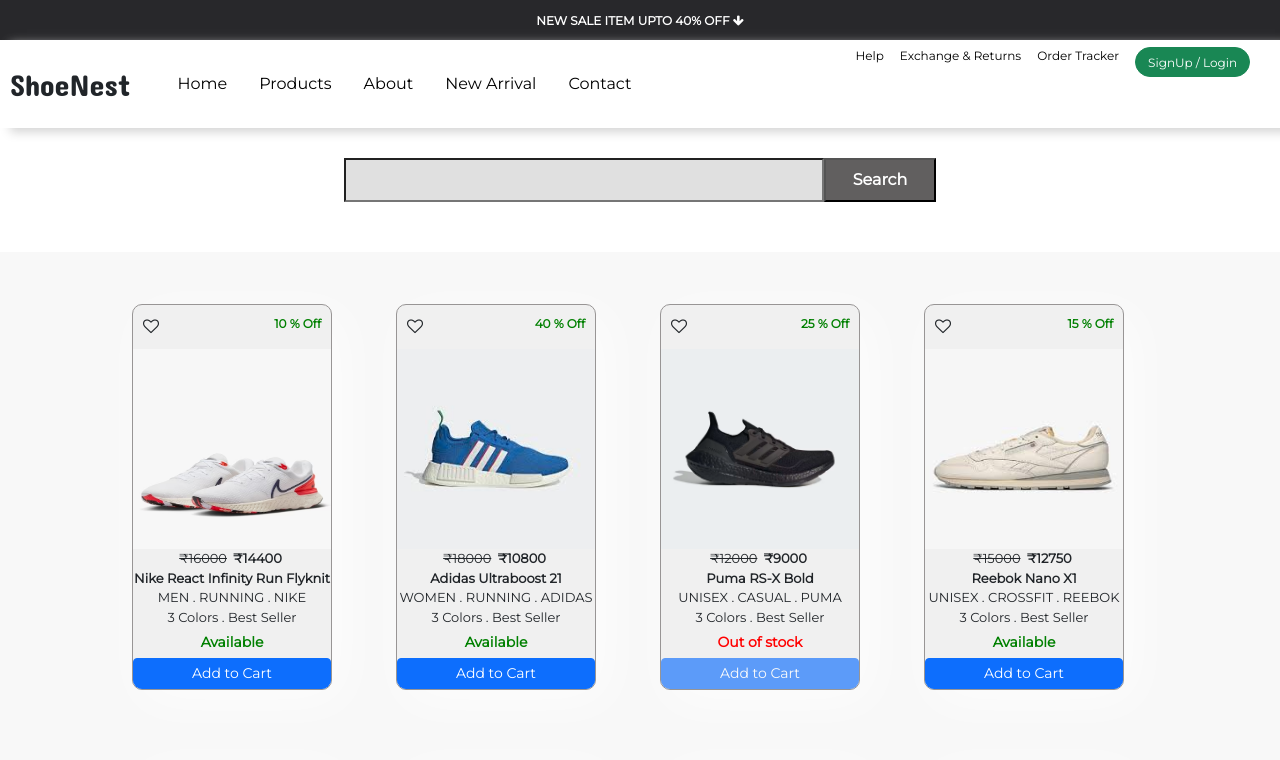
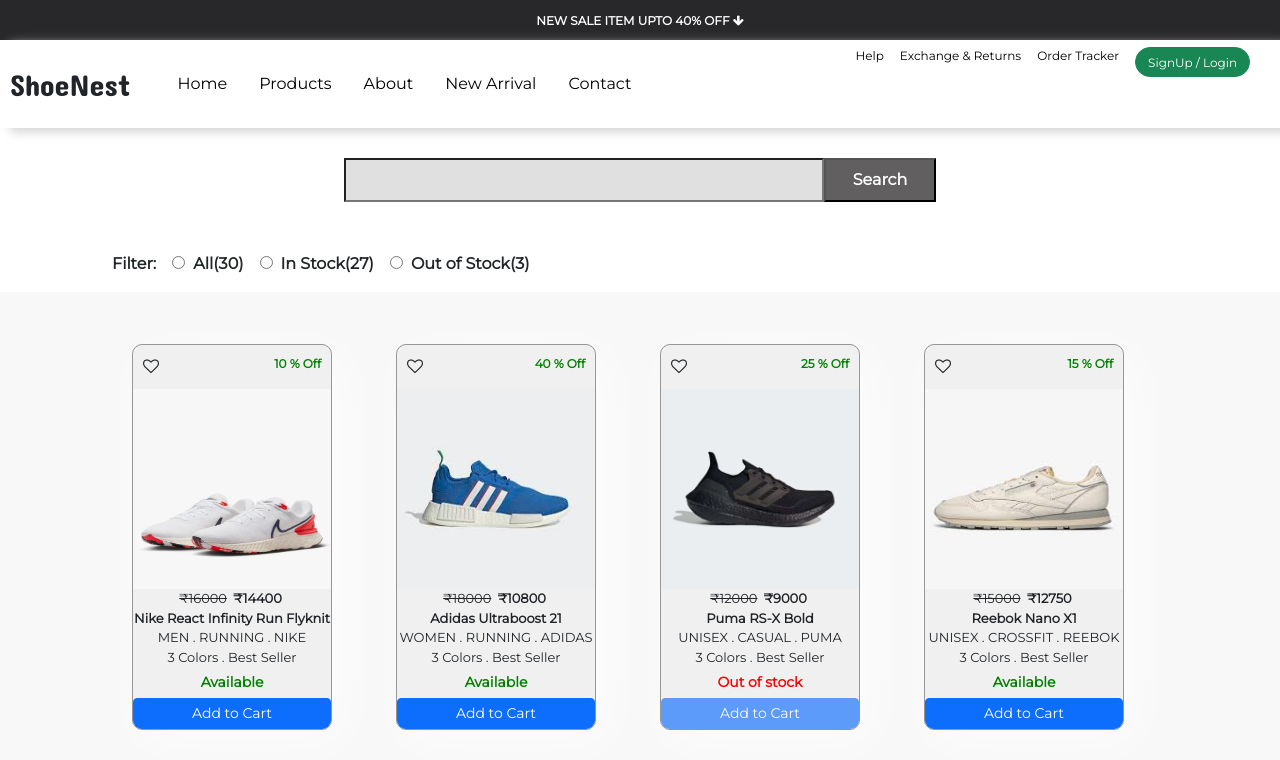
Before and after one commit to Arikaran-13/my-first-app-master, an Angular app: page / in a window 1280 px wide. Shown: the top 760 px of the page. Built offline with nearby package versions, Linux system fonts and the light colour scheme.

Commit message:
Created filter component and did custom property binding by using @Input() decorator

```diff
--- a/src/app/app.module.ts
+++ b/src/app/app.module.ts
@@ -11,6 +11,7 @@
 import { ProductListComponent } from './container/product-list/product-list.component';
 import { HeartComponent } from './container/product-list/heart/heart.component';
 import { ProductComponent } from './container/product-list/product/product.component';
+import { FilterComponent } from './container/product-list/filter/filter.component';
 
 
 @NgModule({
@@ -24,7 +25,8 @@
     SearchComponent,
     ProductListComponent,
     HeartComponent,
-    ProductComponent
+    ProductComponent,
+    FilterComponent
   ],
   imports: [
     BrowserModule
--- /dev/null
+++ b/src/app/container/product-list/filter/filter.component.css
@@ -0,0 +1,10 @@
+.filter-btns{
+    display: flex;
+    gap: 1rem;
+    font-weight:bold;
+    margin-left: 7rem;
+}
+
+label{
+    margin-left: 0.5rem;
+}
--- /dev/null
+++ b/src/app/container/product-list/filter/filter.component.html
@@ -0,0 +1,15 @@
+<form class="filter-btns">
+    <p>Filter: </p>
+    <div class="all-radio-btn">
+        <input type="radio" class="radio" value="allProduct" name="filterproduct">
+        <label>{{"All("+allProduct+")"}}</label>
+    </div>
+    <div class="in-stock-btn">
+        <input type="radio" class="radio" value="true" name="filterproduct">
+        <label>{{"In Stock("+inStockProduct+")"}}</label>
+    </div>
+    <div class="out-of-stock-btn">
+        <input type="radio" class="radio" value="false" name="filterproduct">
+        <label>{{"Out of Stock("+outOfStockProduct+")"}}</label>
+    </div>
+</form>
--- /dev/null
+++ b/src/app/container/product-list/filter/filter.component.ts
@@ -0,0 +1,16 @@
+import { Component, Input } from "@angular/core";
+
+
+@Component({
+    selector: "app-filter",
+    templateUrl: "./filter.component.html",
+    styleUrls: ["./filter.component.css"]
+})
+export class FilterComponent{
+    @Input()
+    allProduct:number=0;
+    @Input()
+    inStockProduct:number=0;
+    @Input()
+    outOfStockProduct:number=0;
+}
--- a/src/app/container/product-list/product-list.component.html
+++ b/src/app/container/product-list/product-list.component.html
@@ -1,3 +1,4 @@
+<app-filter [allProduct]="allProduct" [inStockProduct]="inStockProduct" [outOfStockProduct]="outOfStockProduct"></app-filter>
 <div class="products_container">
    <app-product *ngFor="let product of products" [product]  = "product"></app-product>
 </div>
--- a/src/app/container/product-list/product-list.component.ts
+++ b/src/app/container/product-list/product-list.component.ts
@@ -465,4 +465,8 @@
             slug: "converse-chuck-taylor-all-star",
         },
     ];
+
+    allProduct:number = this.products.length;
+    inStockProduct:number= this.products.filter(product=> product.is_in_inventory).length;
+    outOfStockProduct:number = this.products.filter(product=> !product.is_in_inventory).length;
 }
```
